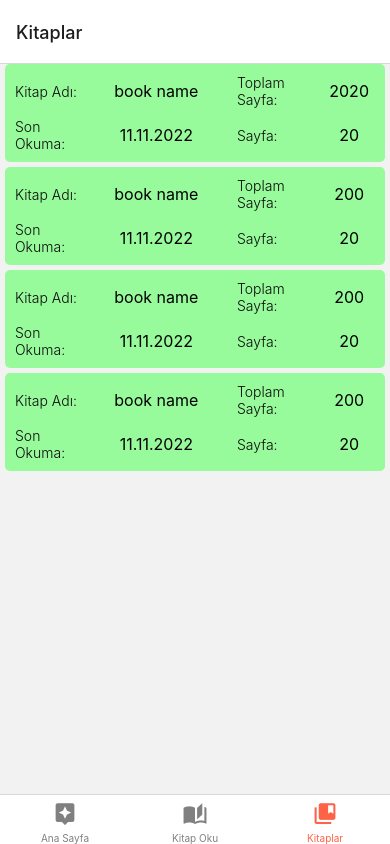
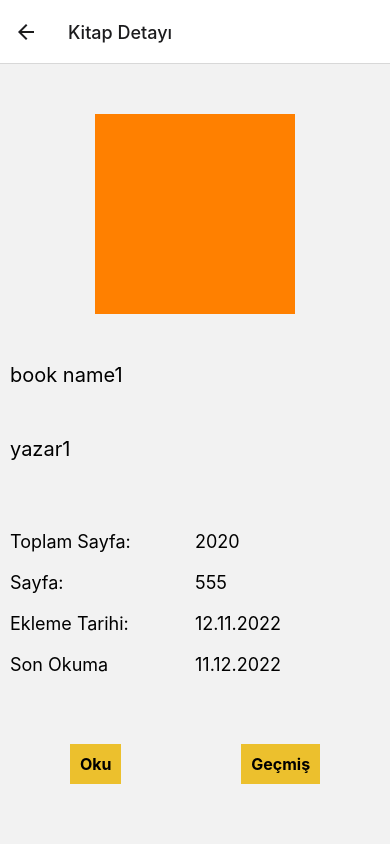
Before and after one commit to onurozdamar/Oku_v2, a React Native app: screen /Kitaplar in a window 390 px wide. Both pictures are taken after a click on the element 195 px from the left and 113 px from the top of the page. Built offline with nearby package versions, Linux system fonts and the light colour scheme.

Commit message:
book detail

```diff
--- a/src/App.js
+++ b/src/App.js
@@ -2,6 +2,7 @@ import React from 'react';
 import {NavigationContainer} from '@react-navigation/native';
 import {createStackNavigator} from '@react-navigation/stack';
 import Home from './screens/Home';
+import BookDetail from './screens/BookDetail';
 import {Text, TouchableOpacity, View} from 'react-native';
 import Icon from 'react-native-vector-icons/FontAwesome';
 import {useDispatch} from 'react-redux';
@@ -32,6 +33,7 @@ export default function App() {
           component={Home}
           options={{header: () => {}}}
         />
+        <Stack.Screen name="Kitap Detayı" component={BookDetail} />
         {/* <Stack.Screen name="Detail" component={Detail} />
         <Stack.Screen
           name="Görev Güncelle"
--- /dev/null
+++ b/src/screens/BookDetail.js
@@ -0,0 +1,87 @@
+import React, {useEffect, useState} from 'react';
+import {StyleSheet, Text, View, FlatList} from 'react-native';
+import MyButton from '../components/MyButton';
+
+const Row = ({info, text}) => (
+  <View style={styles.row}>
+    <Text style={styles.info}>{info}</Text>
+    <Text style={styles.text}>{text}</Text>
+  </View>
+);
+
+const BookDetail = ({navigation, route}) => {
+  const data = route?.params?.data;
+
+  return (
+    <View style={styles.container}>
+      <View style={styles.img}></View>
+      <Text style={styles.bookName}>{data.name}</Text>
+      <Text style={styles.bookName}>{data.author}</Text>
+      <View style={styles.card}>
+        <Row info={'Toplam Sayfa:'} text={data.page} />
+        <Row info={'Sayfa:'} text={data.currentPage} />
+        <Row info={'Ekleme Tarihi:'} text={data.addDate} />
+        <Row info={'Son Okuma'} text={data.lastRead} />
+      </View>
+      <View style={styles.buttons}>
+        <MyButton style={styles.button} text={'Oku'} onPress={() => {}} />
+        <MyButton style={styles.button} text={'Geçmiş'} onPress={() => {}} />
+      </View>
+    </View>
+  );
+};
+
+export default BookDetail;
+
+const styles = StyleSheet.create({
+  container: {
+    display: 'flex',
+    justifyContent: 'space-evenly',
+    flex: 1,
+  },
+  img: {
+    width: 200,
+    height: 200,
+    backgroundColor: '#ff8000',
+    alignSelf: 'center',
+  },
+  bookName: {
+    fontSize: 20,
+    color: 'black',
+    marginLeft: 10,
+  },
+  card: {
+    marginTop: 10,
+    display: 'flex',
+    flexDirection: 'column',
+  },
+  row: {
+    display: 'flex',
+    flexDirection: 'row',
+    justifyContent: 'space-between',
+    margin: 10,
+  },
+  info: {
+    flex: 1,
+    fontSize: 18,
+  },
+  text: {
+    color: 'black',
+    textAlign: 'left',
+    fontSize: 18,
+    flex: 1,
+  },
+  buttons: {
+    display: 'flex',
+    flexDirection: 'row',
+    justifyContent: 'space-around',
+    margin: 10,
+  },
+  button: {
+    textAlign: 'center',
+    fontSize: 25,
+    color: 'black',
+    backgroundColor: '#ecc02d',
+    padding: 10,
+  },
+});
--- a/src/screens/Books.js
+++ b/src/screens/Books.js
@@ -6,31 +6,39 @@ const Books = ({navigation}) => {
   const data = [
     {
       id: 1,
-      name: 'book name',
-      lastRead: '11.11.2022',
+      name: 'book name1',
+      author: 'yazar1',
+      addDate: '12.11.2022',
+      lastRead: '11.12.2022',
       page: 2020,
-      currentPage: 20,
+      currentPage: 555,
     },
     {
       id: 2,
-      name: 'book name',
-      lastRead: '11.11.2022',
-      page: 200,
-      currentPage: 20,
+      name: 'book name2',
+      author: 'yazar2',
+      addDate: '12.2.2022',
+      lastRead: '1.11.2022',
+      page: 400,
+      currentPage: 69,
     },
     {
       id: 3,
-      name: 'book name',
-      lastRead: '11.11.2022',
-      page: 200,
-      currentPage: 20,
+      name: 'book name3',
+      author: 'yazar3',
+      addDate: '1.12.2022',
+      lastRead: '11.1.2022',
+      page: 110,
+      currentPage: 109,
     },
     {
       id: 4,
-      name: 'book name',
-      lastRead: '11.11.2022',
-      page: 200,
-      currentPage: 20,
+      name: 'book name4',
+      author: 'yazar4',
+      addDate: '12.6.2022',
+      lastRead: '11.6.2022',
+      page: 90,
+      currentPage: 0,
     },
   ];
 
@@ -43,7 +51,9 @@ const Books = ({navigation}) => {
           <BookCard
             data={data.item}
             onPress={() => {
-              console.log('go');
+              navigation.navigate('Kitap Detayı', {
+                data: data.item,
+              });
             }}
           />
         )}
```
